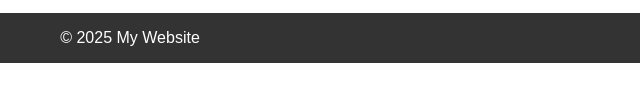
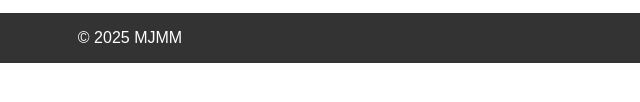
Before and after one commit to 2504091-hash/flexbox-layout, a plain HTML site: page index.html in a window 1280 px wide. Shown: the part 184-286 px from the top of the page, 510-1150 px from the left. Drawn offline with Linux system fonts and the light colour scheme.

Commit message:
Update index.html

```diff
--- a/index.html
+++ b/index.html
@@ -32,7 +32,7 @@
   </main>
 
   <footer class="footer">
-    <p>&copy; 2025 My Website</p>
+    <p>&copy; 2025 MJMM</p>
   </footer>
 </body>
 </html>
```
